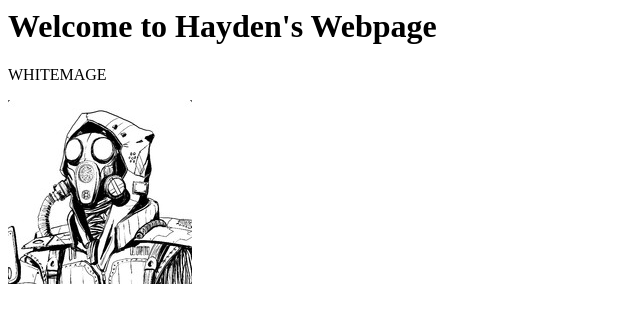
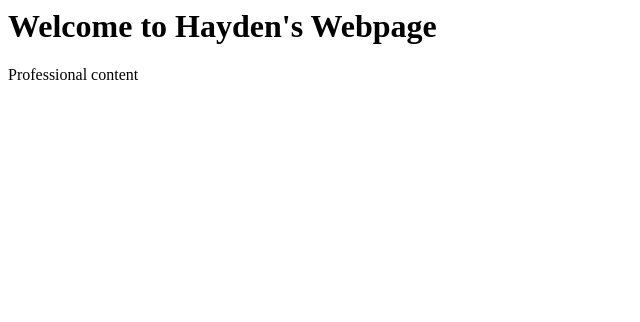
Before and after one commit to hardawayh/hardawayh.github.io, a plain HTML site: page index.html in a window 1280 px wide. Shown: the whole page, without its empty margins (0-640 px from the left). Drawn offline with Linux system fonts and the light colour scheme.

Commit message:
removed content for professionalism

```diff
--- a/index.html
+++ b/index.html
@@ -4,7 +4,6 @@
     </head>
     <body>
         <h1>Welcome to Hayden's Webpage</h1>
-        <p>WHITEMAGE</p>
-        <img src = "eight.jpg" alt = "Eight the Whitemage" title = "Commission by covfefe">
+        <p>Professional content</p>
     </body>
 </html>
```
